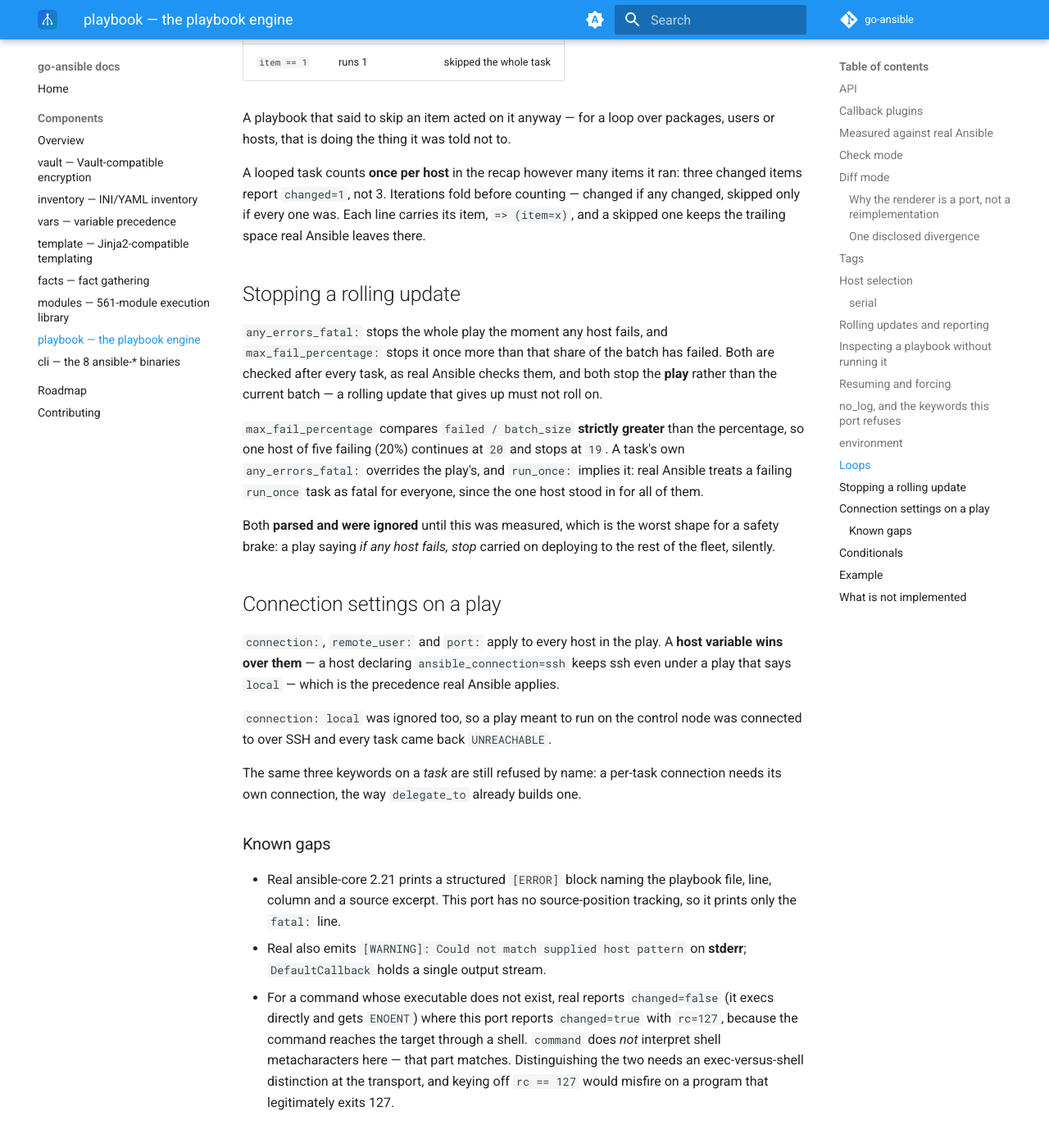
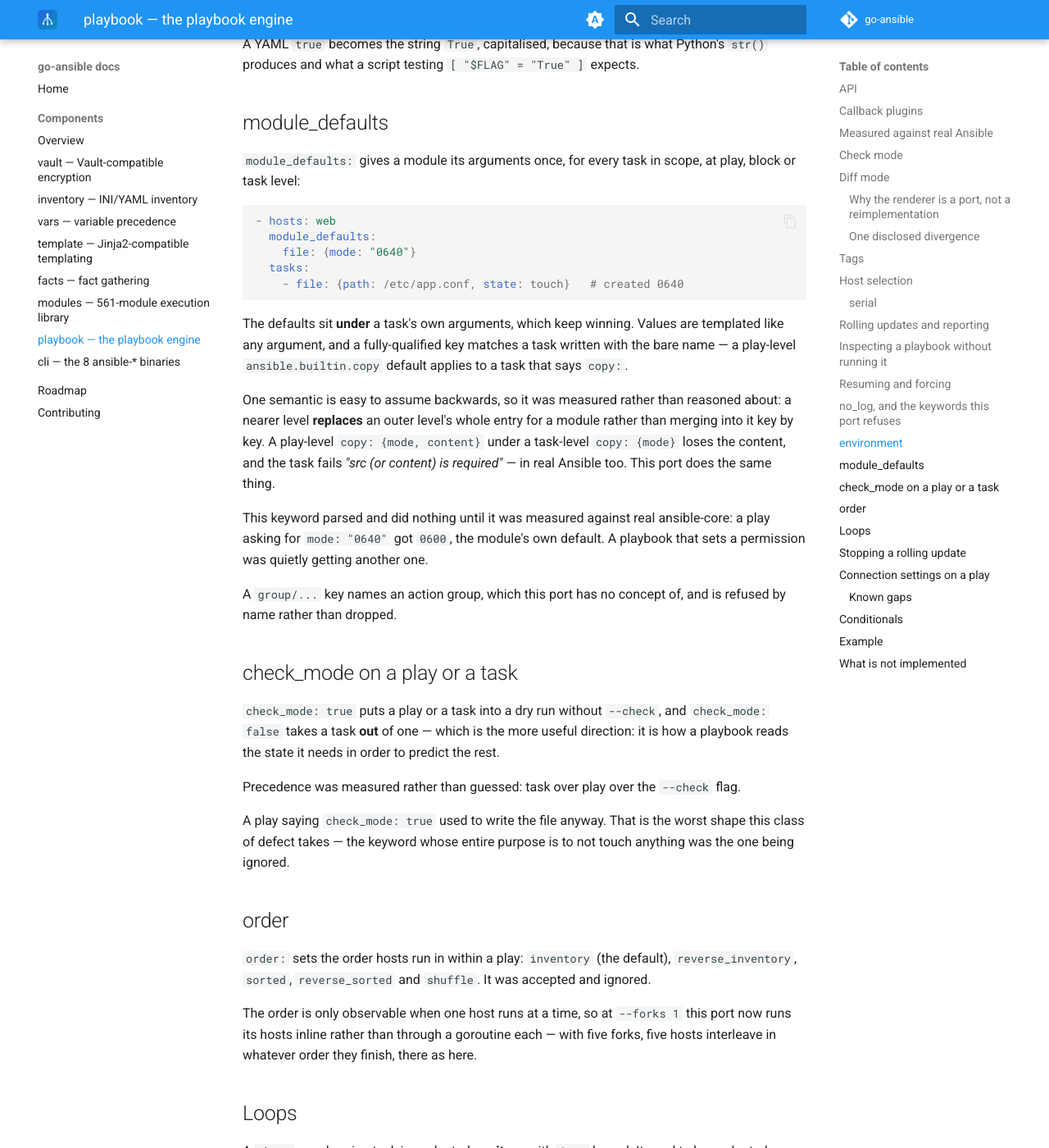
Before and after one commit to go-ansible/docs, an MkDocs documentation site: the page built from docs/components/playbook.md, in a window 1280 px wide and 1400 px high, scrolled down 11290 px. Shown: the whole window at 82% size. Built offline with MkDocs 1.6.1 and Material for MkDocs 9.7.7, drawn with Linux system fonts in a browser that asks for light colours; the version menu is left out; some of the changed text lies outside the part shown.

Commit message:
playbook: document module_defaults, check_mode:, order:, and the recap line (#44)
Four things shipped in playbook v0.47.0-v0.50.0 that the page still
described as unsupported or did not mention: module_defaults (including
the whole-entry replacement semantic, which is easy to assume
backwards), check_mode: on a play or task, order:, and a PLAY RECAP
line that is now byte-identical to real Ansible's in both colour modes.

The refused-keyword list is corrected too — it still told readers to
use --check instead of check_mode:, which is now honoured.

Co-authored-by: Claude Opus 5 <noreply@anthropic.com>

````diff
--- a/docs/components/playbook.md
+++ b/docs/components/playbook.md
@@ -109,6 +109,19 @@ verbosity (it only fires above `-v`), and this port has no verbosity concept
 to gate it on; and handler runs are indistinguishable from ordinary task
 runs here, so there is nothing to raise real Ansible's separate
 `v2_playbook_on_handler_task_start` from.
+
+The PLAY RECAP line itself is byte-for-byte real Ansible's, in both
+colour modes, and neither half was obvious. Uncoloured, the host name
+sits in a 26-column field. Coloured, **only the host name is coloured**
+— and each count column separately, but only when that count is *not
+zero*, which is why a real recap shows a plain `unreachable=0` beside a
+coloured `failed=1`. The host's own field is 37 columns of the
+*already-coloured* string, so its 11 escape characters absorb the
+difference and it lands on the same 26 visible columns. The colours
+(ok green, changed yellow, unreachable **bright** red, failed red,
+skipped cyan, rescued green, ignored bright purple) were captured from
+a real coloured run rather than read off the configuration's colour
+names.
 
 `Engine.OnResult` remains as the one-hook shorthand for a caller that only
 wants results and no play or recap events.
@@ -503,8 +516,12 @@ taken for the module, so `no_log: true` beside `debug:` used to fail
 with *"ambiguous module"* — a message that reads like the playbook is
 malformed when it is this port that is incomplete. Now it says which
 keyword, and how to get the same effect where there is a way:
-`connection:` → set `ansible_connection` on the host, `check_mode:` →
-use `--check`.
+task-level `connection:` → set it on the play, or `ansible_connection`
+on the host; `throttle:` → use `serial:`.
+
+The list shrinks as the port catches up: `environment:`,
+`any_errors_fatal:`, `check_mode:`, `no_log:` and `module_defaults:`
+were all on it and are now honoured.
 
 They are refused rather than ignored on purpose. Silently accepting
 `connection: local` would run the task somewhere other than the
@@ -531,6 +548,64 @@ would apply to the `cd` alone.
 A YAML `true` becomes the string `True`, capitalised, because that is
 what Python's `str()` produces and what a script testing
 `[ "$FLAG" = "True" ]` expects.
+
+## module_defaults
+
+`module_defaults:` gives a module its arguments once, for every task in
+scope, at play, block or task level:
+
+```yaml
+- hosts: web
+  module_defaults:
+    file: {mode: "0640"}
+  tasks:
+    - file: {path: /etc/app.conf, state: touch}   # created 0640
+```
+
+The defaults sit **under** a task's own arguments, which keep winning.
+Values are templated like any argument, and a fully-qualified key
+matches a task written with the bare name — a play-level
+`ansible.builtin.copy` default applies to a task that says `copy:`.
+
+One semantic is easy to assume backwards, so it was measured rather
+than reasoned about: a nearer level **replaces** an outer level's whole
+entry for a module rather than merging into it key by key. A play-level
+`copy: {mode, content}` under a task-level `copy: {mode}` loses the
+content, and the task fails *"src (or content) is required"* — in real
+Ansible too. This port does the same thing.
+
+This keyword parsed and did nothing until it was measured against real
+ansible-core: a play asking for `mode: "0640"` got `0600`, the module's
+own default. A playbook that sets a permission was quietly getting
+another one.
+
+A `group/...` key names an action group, which this port has no concept
+of, and is refused by name rather than dropped.
+
+## check_mode on a play or a task
+
+`check_mode: true` puts a play or a task into a dry run without
+`--check`, and `check_mode: false` takes a task **out** of one — which
+is the more useful direction: it is how a playbook reads the state it
+needs in order to predict the rest.
+
+Precedence was measured rather than guessed: task over play over the
+`--check` flag.
+
+A play saying `check_mode: true` used to write the file anyway. That is
+the worst shape this class of defect takes — the keyword whose entire
+purpose is to not touch anything was the one being ignored.
+
+## order
+
+`order:` sets the order hosts run in within a play: `inventory` (the
+default), `reverse_inventory`, `sorted`, `reverse_sorted` and `shuffle`.
+It was accepted and ignored.
+
+The order is only observable when one host runs at a time, so at
+`--forks 1` this port now runs its hosts inline rather than through a
+goroutine each — with five forks, five hosts interleave in whatever
+order they finish, there as here.
 
 ## Loops
 
````
